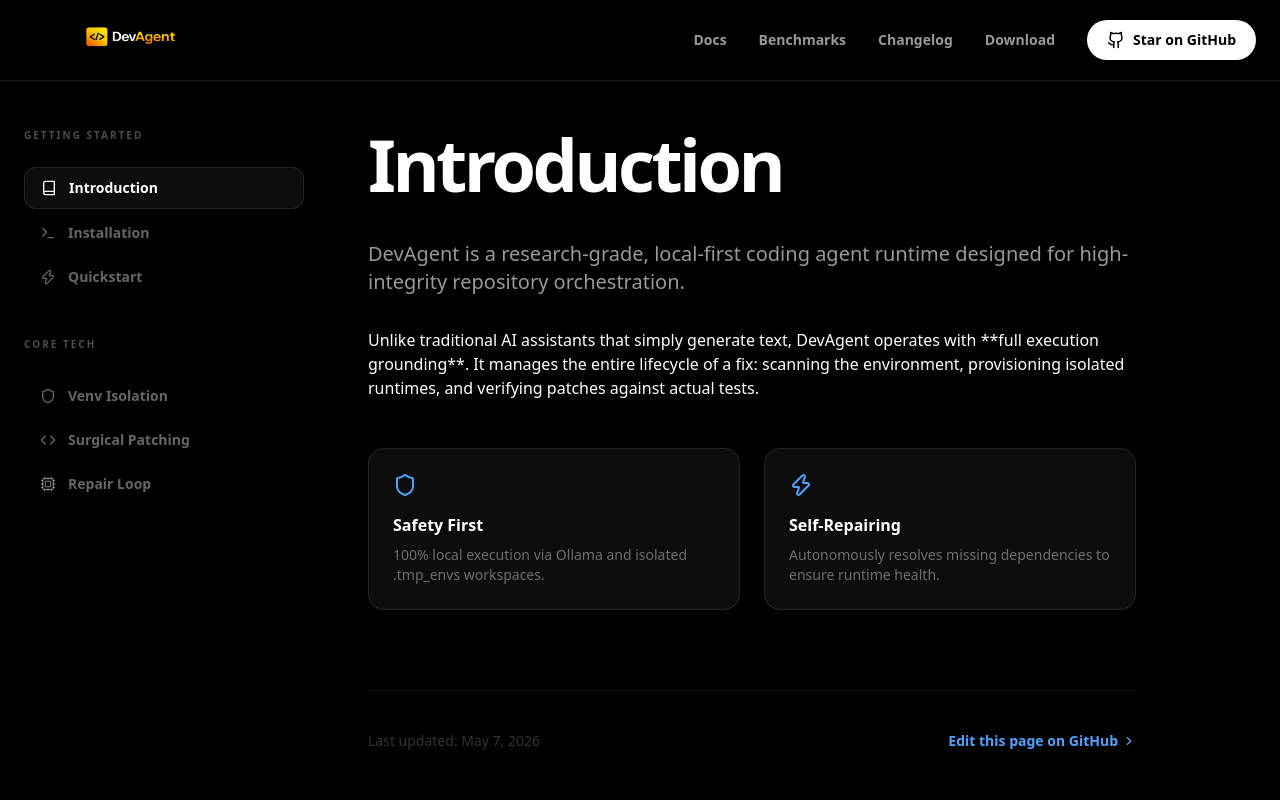
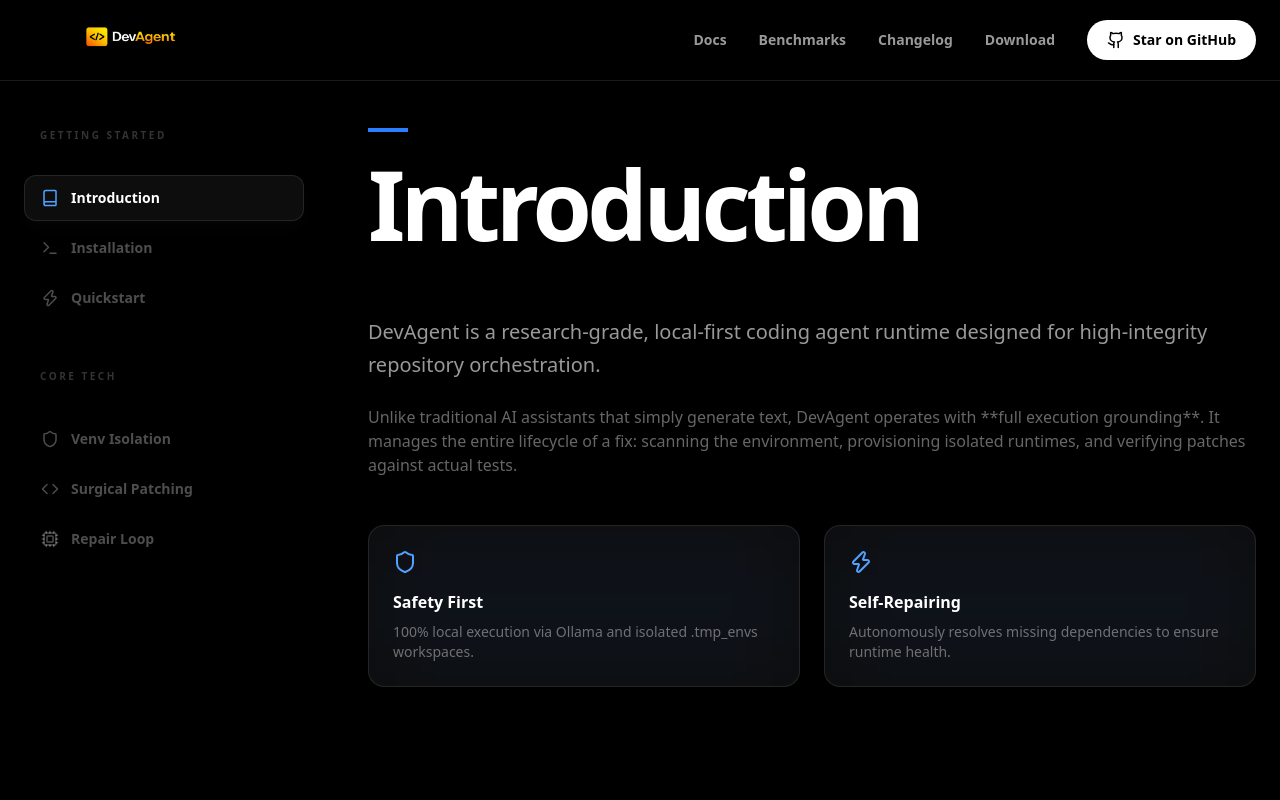
Before and after one commit to VedantJadhav701/Developer-Code-Intelligence-Agent, a Next.js app in the folder frontend/: page /docs in a window 1280 px wide. Shown: the top 800 px of the page. Built offline with nearby package versions, Linux system fonts and the light colour scheme.

Commit message:
web: perfected docs navigation and enriched technical content v3.6.5

```diff
--- a/frontend/src/app/docs/page.tsx
+++ b/frontend/src/app/docs/page.tsx
@@ -10,116 +10,132 @@
   introduction: {
     title: "Introduction",
     content: (
-      <>
-        <p className="text-xl text-white/60 mb-8">DevAgent is a research-grade, local-first coding agent runtime designed for high-integrity repository orchestration.</p>
-        <p>Unlike traditional AI assistants that simply generate text, DevAgent operates with **full execution grounding**. It manages the entire lifecycle of a fix: scanning the environment, provisioning isolated runtimes, and verifying patches against actual tests.</p>
+      <div className="space-y-6">
+        <p className="text-xl text-white/60 leading-relaxed">DevAgent is a research-grade, local-first coding agent runtime designed for high-integrity repository orchestration.</p>
+        <p className="text-white/40">Unlike traditional AI assistants that simply generate text, DevAgent operates with **full execution grounding**. It manages the entire lifecycle of a fix: scanning the environment, provisioning isolated runtimes, and verifying patches against actual tests.</p>
         <div className="grid grid-cols-1 md:grid-cols-2 gap-6 mt-12">
-          <div className="glass p-6 rounded-2xl border border-white/10">
-            <Shield className="text-blue-400 mb-4" />
-            <h3 className="font-bold mb-2">Safety First</h3>
-            <p className="text-sm text-white/40">100% local execution via Ollama and isolated .tmp_envs workspaces.</p>
+          <div className="glass p-6 rounded-2xl border border-white/10 relative overflow-hidden group">
+            <div className="absolute inset-0 bg-blue-500/5 blur-2xl group-hover:bg-blue-500/10 transition-colors" />
+            <Shield className="text-blue-400 mb-4 relative" />
+            <h3 className="font-bold mb-2 relative">Safety First</h3>
+            <p className="text-sm text-white/40 relative">100% local execution via Ollama and isolated .tmp_envs workspaces.</p>
           </div>
-          <div className="glass p-6 rounded-2xl border border-white/10">
-            <Zap className="text-blue-400 mb-4" />
-            <h3 className="font-bold mb-2">Self-Repairing</h3>
-            <p className="text-sm text-white/40">Autonomously resolves missing dependencies to ensure runtime health.</p>
+          <div className="glass p-6 rounded-2xl border border-white/10 relative overflow-hidden group">
+            <div className="absolute inset-0 bg-blue-500/5 blur-2xl group-hover:bg-blue-500/10 transition-colors" />
+            <Zap className="text-blue-400 mb-4 relative" />
+            <h3 className="font-bold mb-2 relative">Self-Repairing</h3>
+            <p className="text-sm text-white/40 relative">Autonomously resolves missing dependencies to ensure runtime health.</p>
           </div>
         </div>
-      </>
+      </div>
     )
   },
   installation: {
     title: "Installation",
     content: (
-      <>
-        <p className="text-white/60 mb-8">Get DevAgent up and running in seconds. DevAgent is distributed via PyPI for seamless integration into any workflow.</p>
-        <h3 className="text-xl font-bold mb-4">Prerequisites</h3>
-        <ul className="list-disc pl-6 space-y-2 text-white/60 mb-8">
-          <li>Python 3.11 or higher</li>
-          <li>Ollama (for local model hosting)</li>
-          <li>Git (for surgical patching support)</li>
+      <div className="space-y-6">
+        <p className="text-white/60 leading-relaxed">Get DevAgent up and running in seconds. DevAgent is distributed via PyPI for seamless integration into any workflow.</p>
+        <h3 className="text-xl font-bold mt-10 mb-4">Prerequisites</h3>
+        <ul className="space-y-4 text-white/60">
+          <li className="flex items-center gap-3"><CheckCircle size={18} className="text-emerald-500" /> Python 3.11 or higher</li>
+          <li className="flex items-center gap-3"><CheckCircle size={18} className="text-emerald-500" /> Ollama (for local model hosting)</li>
+          <li className="flex items-center gap-3"><CheckCircle size={18} className="text-emerald-500" /> Git (for surgical patching support)</li>
         </ul>
+        <h3 className="text-xl font-bold mt-12 mb-4">Install via pip</h3>
         <div className="bg-black border border-white/10 p-6 rounded-2xl flex items-center justify-between group">
-          <code className="text-blue-400">pip install devagent-cli</code>
-          <button className="p-2 hover:bg-white/5 rounded-lg transition-colors"><Copy size={16} /></button>
+          <code className="text-blue-400 font-mono">pip install devagent-cli</code>
+          <button className="p-2 hover:bg-white/5 rounded-lg transition-colors text-white/40 hover:text-white"><Copy size={18} /></button>
         </div>
-      </>
+      </div>
     )
   },
   quickstart: {
     title: "Quickstart",
     content: (
-      <>
-        <p className="text-white/60 mb-8">Resolve your first bug with DevAgent in three simple steps.</p>
-        <div className="space-y-8">
-          <div className="flex gap-4">
-            <div className="w-8 h-8 rounded-full bg-blue-500/20 text-blue-400 flex items-center justify-center font-bold shrink-0">1</div>
-            <div>
-              <h4 className="font-bold mb-2">Check Infrastructure</h4>
-              <p className="text-sm text-white/40 mb-4">Verify your local environment and model connectivity.</p>
-              <code className="bg-black p-3 rounded-lg border border-white/5 block text-blue-400">devagent doctor</code>
+      <div className="space-y-12">
+        <p className="text-white/60 leading-relaxed">Resolve your first bug with DevAgent in three simple steps.</p>
+        <div className="space-y-12">
+          <div className="flex gap-6">
+            <div className="w-10 h-10 rounded-2xl bg-blue-500/20 text-blue-400 flex items-center justify-center font-bold shrink-0 border border-blue-500/20">1</div>
+            <div className="flex-1">
+              <h4 className="text-xl font-bold mb-2">Check Infrastructure</h4>
+              <p className="text-white/40 mb-4">Verify your local environment, model connectivity, and dependency health.</p>
+              <code className="bg-black p-4 rounded-xl border border-white/5 block text-blue-400 font-mono">devagent doctor</code>
             </div>
           </div>
-          <div className="flex gap-4">
-            <div className="w-8 h-8 rounded-full bg-blue-500/20 text-blue-400 flex items-center justify-center font-bold shrink-0">2</div>
-            <div>
-              <h4 className="font-bold mb-2">Run a Task</h4>
-              <p className="text-sm text-white/40 mb-4">Provide a natural language instruction to any local repository.</p>
-              <code className="bg-black p-3 rounded-lg border border-white/5 block text-blue-400">devagent run --task "Fix the failing tests"</code>
+          <div className="flex gap-6">
+            <div className="w-10 h-10 rounded-2xl bg-blue-500/20 text-blue-400 flex items-center justify-center font-bold shrink-0 border border-blue-500/20">2</div>
+            <div className="flex-1">
+              <h4 className="text-xl font-bold mb-2">Run a Task</h4>
+              <p className="text-white/40 mb-4">Provide a natural language instruction to any local repository.</p>
+              <code className="bg-black p-4 rounded-xl border border-white/5 block text-blue-400 font-mono">devagent run --task "Fix the failing login tests"</code>
             </div>
           </div>
         </div>
-      </>
+      </div>
     )
   },
   "venv-isolation": {
     title: "Venv Isolation",
     content: (
-      <>
-        <p className="text-white/60 mb-8">Total host containment. DevAgent never operates directly on your production environment during the validation phase.</p>
-        <p className="mb-8">When a task starts, DevAgent creates a hidden **`.tmp_envs/`** directory. It clones your project structure and provisions a bit-perfect virtual environment to ensure your host system remains clean and stable.</p>
-        <div className="glass p-8 rounded-3xl border border-white/10 flex items-center gap-6">
-           <div className="p-4 bg-emerald-500/10 rounded-2xl text-emerald-400"><Shield size={32} /></div>
-           <div>
-             <h4 className="font-bold mb-1">Zero Pollutants</h4>
+      <div className="space-y-6">
+        <p className="text-white/60 leading-relaxed">Total host containment. DevAgent never operates directly on your production environment during the validation phase.</p>
+        <p className="text-white/40">When a task starts, DevAgent creates a hidden **`.tmp_envs/`** directory. It clones your project structure and provisions a bit-perfect virtual environment to ensure your host system remains clean and stable.</p>
+        <div className="mt-10 glass p-8 rounded-3xl border border-white/10 flex items-center gap-6 relative overflow-hidden">
+           <div className="absolute inset-0 bg-emerald-500/5 blur-3xl" />
+           <div className="p-4 bg-emerald-500/10 rounded-2xl text-emerald-400 relative"><Shield size={32} /></div>
+           <div className="relative">
+             <h4 className="text-lg font-bold mb-1">Zero Pollutants</h4>
              <p className="text-sm text-white/40 m-0">No library pollution. No side effects. No accidental deletions.</p>
            </div>
         </div>
-      </>
+      </div>
     )
   },
   "surgical-patching": {
     title: "Surgical Patching",
     content: (
-      <>
-        <p className="text-white/60 mb-8">Maintain your architecture. DevAgent respects your code style and git history.</p>
-        <p>Unlike standard agents that rewrite entire files (and destroy context), DevAgent generates **line-level unified diffs**. It only touches what needs fixing, preserving your comments, indentation, and logic structure.</p>
-        <div className="mt-8 bg-black border border-white/10 rounded-2xl overflow-hidden font-mono text-sm">
-          <div className="p-4 bg-white/5 border-b border-white/10 text-white/40">patch.diff</div>
-          <div className="p-6">
-            <div className="text-red-400">- return a + b</div>
+      <div className="space-y-6">
+        <p className="text-white/60 leading-relaxed">Maintain your architecture. DevAgent respects your code style and git history.</p>
+        <p className="text-white/40">Unlike standard agents that rewrite entire files (and destroy context), DevAgent generates **line-level unified diffs**. It only touches what needs fixing, preserving your comments, indentation, and logic structure.</p>
+        <div className="mt-10 bg-black border border-white/10 rounded-2xl overflow-hidden font-mono text-sm">
+          <div className="p-4 bg-white/5 border-b border-white/10 text-white/40 flex items-center justify-between">
+            <span>patch.diff</span>
+            <span className="text-[10px] uppercase tracking-widest px-2 py-0.5 bg-blue-500/10 text-blue-400 rounded">Unified Diff</span>
+          </div>
+          <div className="p-8 space-y-1">
+            <div className="text-white/20">@@ -15,4 +15,4 @@</div>
+            <div className="text-red-400/80">- return a + b</div>
             <div className="text-emerald-400">+ return int(a) + int(b) # Fixed type mismatch</div>
+            <div className="text-white/20"> unchanged_context_line()</div>
           </div>
         </div>
-      </>
+      </div>
     )
   },
   "repair-loop": {
     title: "Repair Loop",
     content: (
-      <>
-        <p className="text-white/60 mb-8">Autonomous recovery from runtime failures.</p>
-        <p>If DevAgent encounters a `ModuleNotFoundError` or a dependency conflict during validation, it doesn't crash. It invokes the **Autonomous Repair Loop** to resolve missing packages and stabilize the environment in real-time.</p>
-        <div className="mt-8 relative p-12 glass rounded-[2rem] border border-white/10 overflow-hidden text-center">
-           <div className="absolute inset-0 bg-blue-500/5 blur-[80px]" />
-           <Cpu size={48} className="text-blue-400 mx-auto mb-6" />
-           <h3 className="text-2xl font-bold mb-4">Self-Healing Infrastructure</h3>
-           <p className="text-white/40 max-w-md mx-auto">The agent proactively repairs the validation environment so you don't have to manage dependencies manually.</p>
+      <div className="space-y-8">
+        <p className="text-white/60 leading-relaxed">Autonomous recovery from runtime failures.</p>
+        <p className="text-white/40">If DevAgent encounters a `ModuleNotFoundError` or a dependency conflict during validation, it doesn't crash. It invokes the **Autonomous Repair Loop** to resolve missing packages and stabilize the environment in real-time.</p>
+        <div className="mt-12 relative p-16 glass rounded-[3rem] border border-white/10 overflow-hidden text-center group">
+           <div className="absolute inset-0 bg-blue-500/5 blur-[100px] group-hover:bg-blue-500/10 transition-colors" />
+           <Cpu size={56} className="text-blue-400 mx-auto mb-8 relative" />
+           <h3 className="text-3xl font-black tracking-tight mb-4 relative">Self-Healing Infrastructure</h3>
+           <p className="text-white/40 max-w-md mx-auto relative leading-relaxed">The agent proactively repairs the validation environment so you don't have to manage dependencies manually.</p>
         </div>
-      </>
+      </div>
     )
   }
 };
+
+const CheckCircle = ({ size, className }: any) => (
+  <svg width={size} height={size} viewBox="0 0 24 24" fill="none" stroke="currentColor" strokeWidth="2.5" strokeLinecap="round" strokeLinejoin="round" className={className}>
+    <path d="M22 11.08V12a10 10 0 1 1-5.93-9.14" />
+    <polyline points="22 4 12 14.01 9 11.01" />
+  </svg>
+);
 
 export default function Docs() {
   const [activeSection, setActiveSection] = useState("introduction");
@@ -130,9 +146,9 @@
 
       <div className="pt-32 pb-20 max-w-7xl mx-auto px-6 grid grid-cols-1 md:grid-cols-[280px_1fr] gap-16">
         {/* Sidebar */}
-        <aside className="hidden md:block sticky top-32 h-fit space-y-10">
+        <aside className="hidden md:block sticky top-32 h-fit space-y-12">
           <div>
-            <h4 className="text-[10px] uppercase tracking-[0.2em] text-white/30 font-black mb-6">Getting Started</h4>
+            <h4 className="text-[10px] uppercase tracking-[0.25em] text-white/20 font-black mb-8 px-4">Getting Started</h4>
             <div className="space-y-1">
               {[
                 { id: "introduction", label: "Introduction", icon: Book },
@@ -142,16 +158,16 @@
                 <button
                   key={item.id}
                   onClick={() => setActiveSection(item.id)}
-                  className={`w-full text-left px-4 py-2.5 rounded-xl text-sm font-semibold transition-all flex items-center gap-3 ${activeSection === item.id ? "bg-white/5 text-white border border-white/10" : "text-white/40 hover:text-white/60"}`}
+                  className={`w-full text-left px-4 py-3 rounded-xl text-sm font-bold transition-all flex items-center gap-3 border ${activeSection === item.id ? "bg-white/5 text-white border-white/10 shadow-lg shadow-white/[0.02]" : "text-white/30 border-transparent hover:text-white/60 hover:bg-white/[0.02]"}`}
                 >
-                  <item.icon size={16} />
+                  <item.icon size={18} className={activeSection === item.id ? "text-blue-400" : ""} />
                   {item.label}
                 </button>
               ))}
             </div>
           </div>
           <div>
-            <h4 className="text-[10px] uppercase tracking-[0.2em] text-white/30 font-black mb-6">Core Tech</h4>
+            <h4 className="text-[10px] uppercase tracking-[0.25em] text-white/20 font-black mb-8 px-4">Core Tech</h4>
             <div className="space-y-1">
               {[
                 { id: "venv-isolation", label: "Venv Isolation", icon: Shield },
@@ -161,9 +177,9 @@
                 <button
                   key={item.id}
                   onClick={() => setActiveSection(item.id)}
-                  className={`w-full text-left px-4 py-2.5 rounded-xl text-sm font-semibold transition-all flex items-center gap-3 ${activeSection === item.id ? "bg-white/5 text-white border border-white/10" : "text-white/40 hover:text-white/60"}`}
+                  className={`w-full text-left px-4 py-3 rounded-xl text-sm font-bold transition-all flex items-center gap-3 border ${activeSection === item.id ? "bg-white/5 text-white border-white/10 shadow-lg shadow-white/[0.02]" : "text-white/30 border-transparent hover:text-white/60 hover:bg-white/[0.02]"}`}
                 >
-                  <item.icon size={16} />
+                  <item.icon size={18} className={activeSection === item.id ? "text-blue-400" : ""} />
                   {item.label}
                 </button>
               ))}
@@ -171,28 +187,38 @@
           </div>
         </aside>
 
-        {/* Content */}
-        <div className="min-h-[600px]">
+        {/* Content Area */}
+        <div className="min-h-[700px]">
           <AnimatePresence mode="wait">
             <motion.section
               key={activeSection}
-              initial={{ opacity: 0, x: 20 }}
-              animate={{ opacity: 1, x: 0 }}
-              exit={{ opacity: 0, x: -20 }}
-              transition={{ duration: 0.3 }}
-              className="max-w-3xl"
+              initial={{ opacity: 0, y: 10 }}
+              animate={{ opacity: 1, y: 0 }}
+              exit={{ opacity: 0, y: -10 }}
+              transition={{ duration: 0.25, ease: "easeOut" }}
+              className="max-w-4xl"
             >
-              <h1 className="text-5xl md:text-7xl font-black tracking-tighter mb-10">
-                {(sections as any)[activeSection].title}
-              </h1>
+              <div className="mb-16">
+                <motion.div
+                  initial={{ width: 0 }}
+                  animate={{ width: 40 }}
+                  className="h-1 bg-blue-500 mb-6"
+                />
+                <h1 className="text-6xl md:text-8xl font-black tracking-tighter leading-none">
+                  {(sections as any)[activeSection].title}
+                </h1>
+              </div>
+
               <div className="prose prose-invert prose-blue max-w-none">
                 {(sections as any)[activeSection].content}
               </div>
 
-              <div className="mt-20 pt-10 border-t border-white/5 flex justify-between items-center text-sm">
-                <span className="text-white/20">Last updated: May 7, 2026</span>
-                <a href="#" className="text-blue-400 hover:underline flex items-center gap-1 font-bold">
-                  Edit this page on GitHub <ChevronRight size={14} />
+              <div className="mt-32 pt-12 border-t border-white/5 flex flex-col md:flex-row justify-between items-center gap-6">
+                <div className="flex items-center gap-3 text-xs font-bold text-white/20 uppercase tracking-widest">
+                  <Activity size={14} /> Systems Operational • v3.6.4
+                </div>
+                <a href="https://github.com/VedantJadhav701/Developer-Code-Intelligence-Agent" target="_blank" rel="noopener noreferrer" className="px-6 py-3 rounded-xl bg-white/5 border border-white/10 text-sm font-bold hover:bg-white/10 transition-colors flex items-center gap-2">
+                   Edit on GitHub <ChevronRight size={14} />
                 </a>
               </div>
             </motion.section>
@@ -204,3 +230,9 @@
     </main>
   );
 }
+
+const Activity = ({ size, className }: any) => (
+  <svg width={size} height={size} viewBox="0 0 24 24" fill="none" stroke="currentColor" strokeWidth="2" strokeLinecap="round" strokeLinejoin="round" className={className}>
+    <polyline points="22 12 18 12 15 21 9 3 6 12 2 12" />
+  </svg>
+);
```
